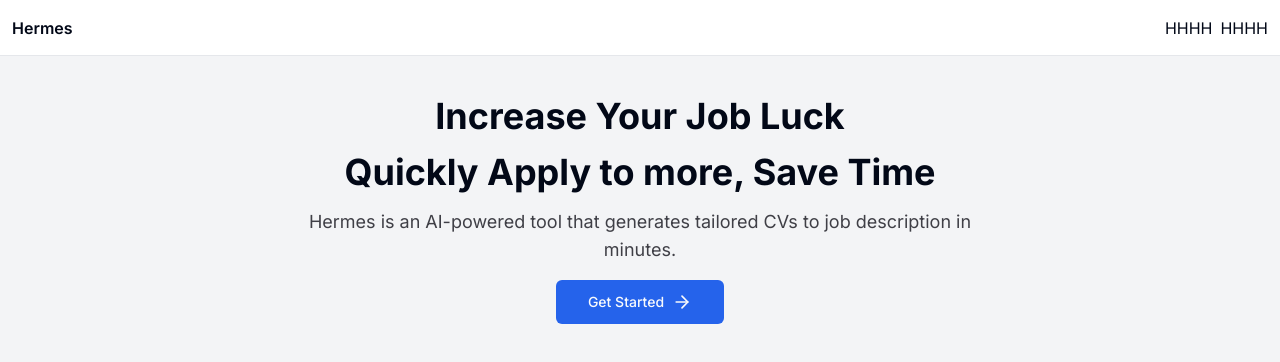
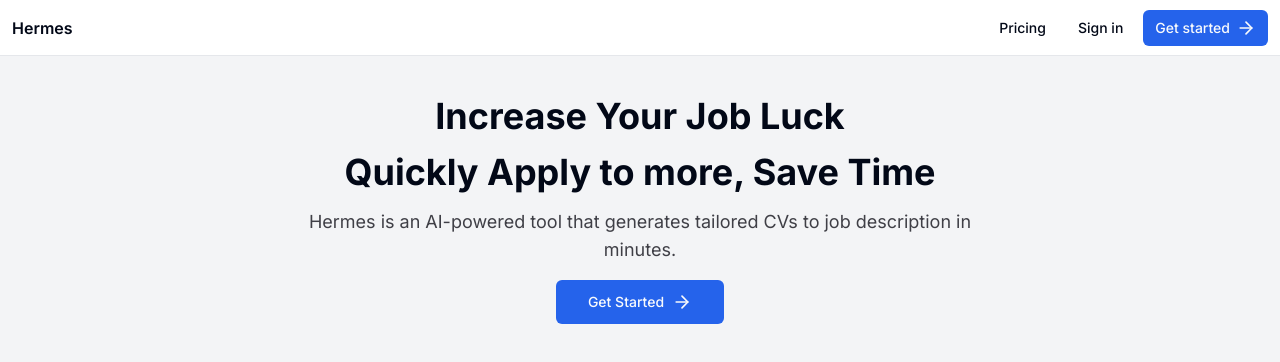
Before and after one commit to Ebukachuqz/cv-tailor, a Next.js app: page / in a window 1280 px wide. Shown: the top 362 px of the page. Built offline with nearby package versions, Linux system fonts and the light colour scheme.

Commit message:
Feat: Implemented Auth using Kinde
chore: Update .gitignore and package.json

Ignore .env file in .gitignore
Update dependencies in package.json

```diff
--- a/package.json
+++ b/package.json
@@ -9,6 +9,7 @@
     "lint": "next lint"
   },
   "dependencies": {
+    "@kinde-oss/kinde-auth-nextjs": "^2.3.1",
     "@radix-ui/react-slot": "^1.1.0",
     "@tailwindcss/typography": "^0.5.13",
     "class-variance-authority": "^0.7.0",
--- /dev/null
+++ b/src/app/api/auth/[kindeAuth]/route.js
@@ -0,0 +1,2 @@
+import { handleAuth } from "@kinde-oss/kinde-auth-nextjs/server";
+export const GET = handleAuth();
--- /dev/null
+++ b/src/components/navbar/AuthBtns.tsx
@@ -0,0 +1,30 @@
+"use client";
+
+import React from "react";
+import { LoginLink, RegisterLink } from "@kinde-oss/kinde-auth-nextjs";
+import { ArrowRight } from "lucide-react";
+import { buttonVariants } from "@/components/ui/button";
+
+function AuthBtns() {
+  return (
+    <>
+      <LoginLink
+        className={buttonVariants({
+          variant: "ghost",
+          size: "sm",
+        })}
+      >
+        Sign in
+      </LoginLink>
+      <RegisterLink
+        className={buttonVariants({
+          size: "sm",
+        })}
+      >
+        Get started <ArrowRight className="ml-1.5 h-5 w-5" />
+      </RegisterLink>
+    </>
+  );
+}
+
+export default AuthBtns;
--- a/src/components/navbar/Navbar.tsx
+++ b/src/components/navbar/Navbar.tsx
@@ -1,6 +1,8 @@
 import React from "react";
 import MaxWidthWrapper from "@/components/wrappers/MaxWidthWrapper";
 import Link from "next/link";
+import { buttonVariants } from "@/components/ui/button";
+import AuthBtns from "./AuthBtns";
 
 type Props = {};
 export default function Navbar({}: Props) {
@@ -11,8 +13,13 @@
           <span className="font-semibold">Hermes</span>
         </Link>
         <div className="flex gap-2 justify-between items-center">
-          <div>HHHH</div>
-          <div>HHHH</div>
+          <Link
+            href="/pricing"
+            className={buttonVariants({ size: "sm", variant: "ghost" })}
+          >
+            Pricing
+          </Link>
+          <AuthBtns />
         </div>
       </MaxWidthWrapper>
     </nav>
```
Also changed, not shown: 2 other files (tests, documents, lock files or other folders).
